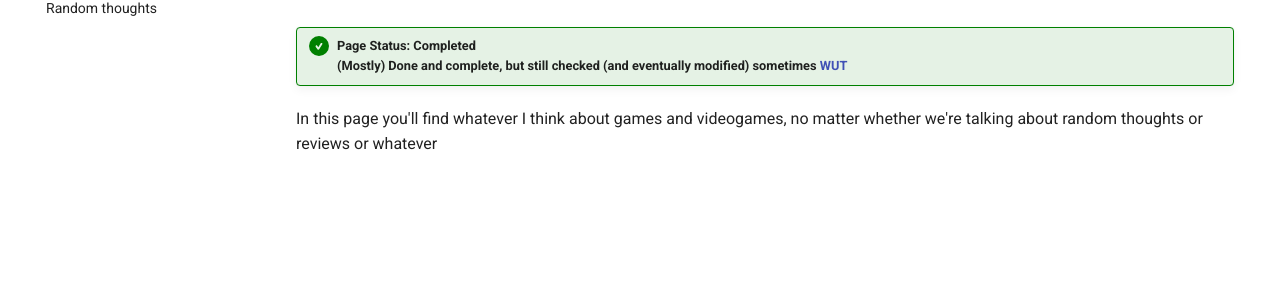
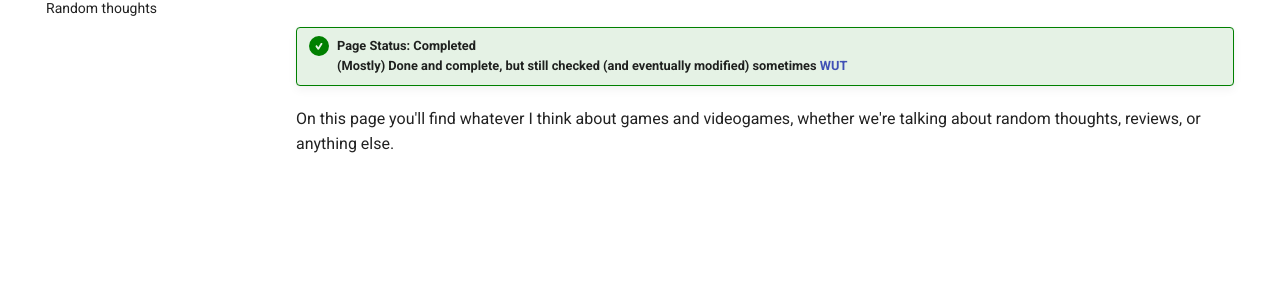
Before and after one commit to aramilialon/digitalgarden, an MkDocs documentation site: the page built from docs/Games/index.md, in a window 1280 px wide. Shown: the part 241-542 px from the top of the page. Built offline with MkDocs 1.6.1 and Material for MkDocs 9.7.7, drawn with Linux system fonts in a browser that asks for light colours; comment, search, counter and statistics services are not loaded.

Commit message:
Potential fix for pull request finding
Co-authored-by: Copilot Autofix powered by AI <175728472+Copilot@users.noreply.github.com>

```diff
--- a/docs/Games/index.md
+++ b/docs/Games/index.md
@@ -1,4 +1,4 @@
 ---
 status: done
 ---
-In this page you'll find whatever I think about games and videogames, no matter whether we're talking about random thoughts or reviews or whatever
+On this page you'll find whatever I think about games and videogames, whether we're talking about random thoughts, reviews, or anything else.
```
